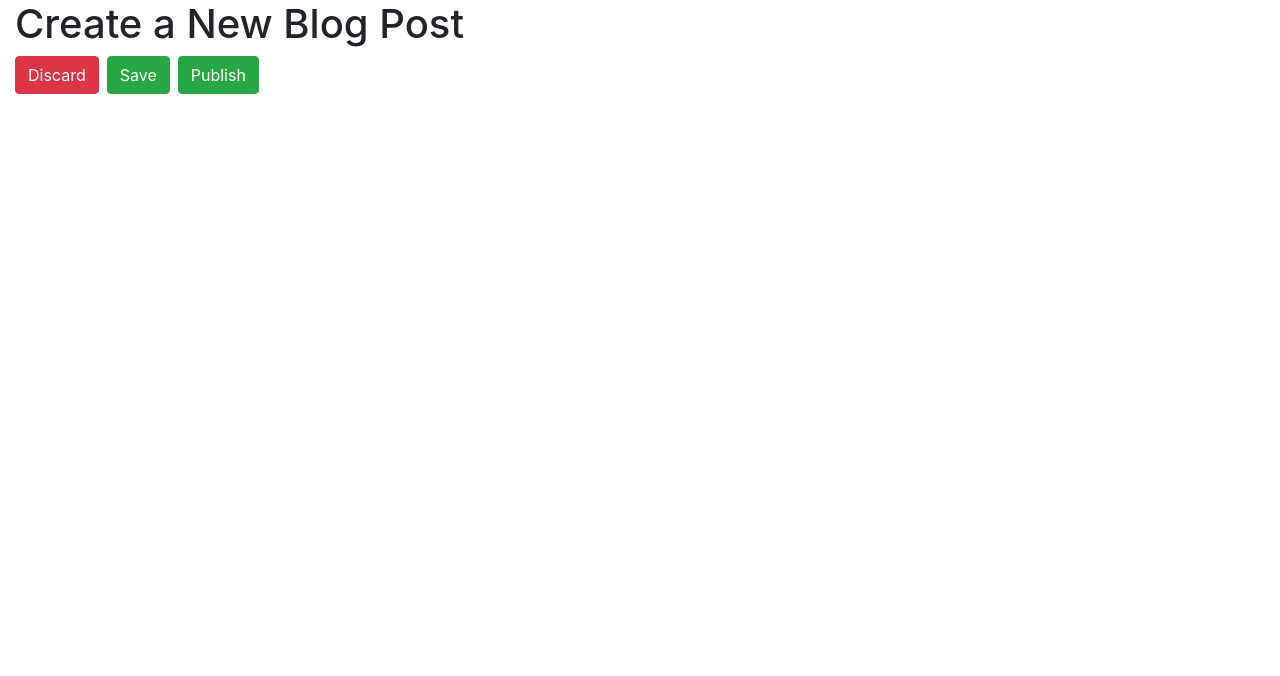
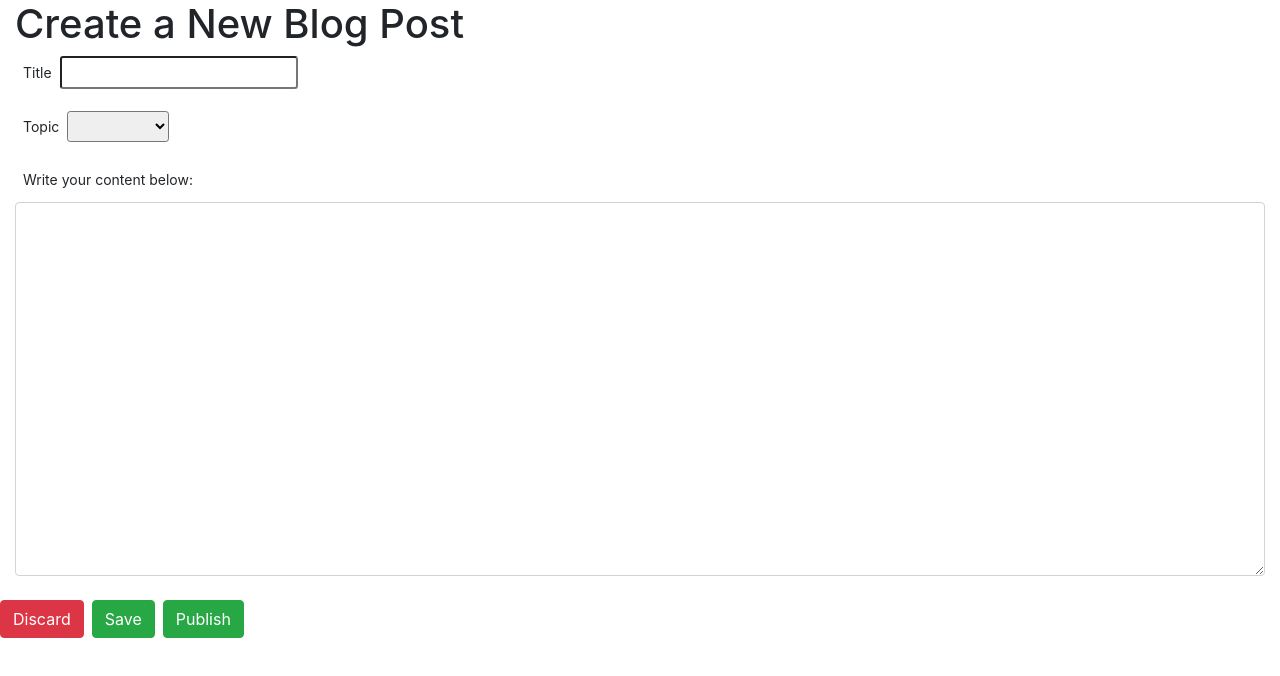
Before and after one commit to lkacoy/webdev-cs5610-project-angular, an Angular app: page /createPost in a window 1280 px wide. Shown: the top 676 px of the page. Built offline with nearby package versions, Linux system fonts and the light colour scheme.

Commit message:
update the create post layout

```diff
--- a/src/app/create-post/create-post.component.html
+++ b/src/app/create-post/create-post.component.html
@@ -1,7 +1,31 @@
 <div class="container-fluid">
   <h1>Create a New Blog Post</h1>
 
+  <div class="form-group">
+    <label class="form-control-sm">
+      Title
+    </label>
+    <input type="text" [(ngModel)]="post.postTitle" class="form-control-sm"/>
+  </div>
 
+  <div class="form-group">
+    <label class="form-control-sm">
+      Topic
+    </label>
+    <select [(ngModel)]="post.topic" name="topic" id="topic" class="form-control-sm">
+      <option *ngFor="let topic of topicList" [ngValue]="topic">{{topic}}</option>
+    </select>
+  </div>
+
+  <div class="form-group">
+    <label class="form-control-sm">
+      Write your content below:
+    </label>
+    <textarea class="form-control" [(ngModel)]="post.postContent" rows="15" cols="50"></textarea>
+  </div>
+
+
+  <div class="row mt-4">
     <button class="btn btn-danger mr-2" (click)="deleteDraft()">
       Discard
     </button>
@@ -12,3 +36,4 @@
       Publish
     </button>
   </div>
+</div>
--- a/src/app/create-post/create-post.component.ts
+++ b/src/app/create-post/create-post.component.ts
@@ -1,5 +1,6 @@
 import { Component, OnInit } from '@angular/core';
 import {PostServiceClient} from "../services/post.service.client";
+import {Post} from "../models/post.model";
 
 @Component({
   selector: 'app-create-post',
@@ -8,6 +9,18 @@ import {PostServiceClient} from "../services/post.service.client";
 })
 export class CreatePostComponent implements OnInit {
 
+  post = new Post();
+
+  //list of acceptable topics
+  topicList = [
+    'Science',
+    'Sports',
+    'Poliics',
+    'Nature',
+    'Shopping',
+    'Recipes',
+    'Travel',
+  ];
   constructor(private service:PostServiceClient) { }
 
   ngOnInit() {
@@ -20,12 +33,12 @@ export class CreatePostComponent implements OnInit {
   }
 
   saveDraft() {
-
+    this.post.published = false;
   }
 
   publishPost() {
     if(confirm('Continuing will make your content viewable to others. Continue?')) {
-
+      this.post.published = true;
     }
   }
 
--- a/src/app/services/post.service.client.ts
+++ b/src/app/services/post.service.client.ts
@@ -1,3 +1,10 @@
 export class PostServiceClient {
 
+  profile() {
+    return fetch('http://localhost:3000/api/profile',
+      {
+        credentials: 'include', // include, same-origin, *omit
+      })
+      .then(response => response.json());
+  }
 }
```
Lines whose indentation alone changed are shown as unchanged.
